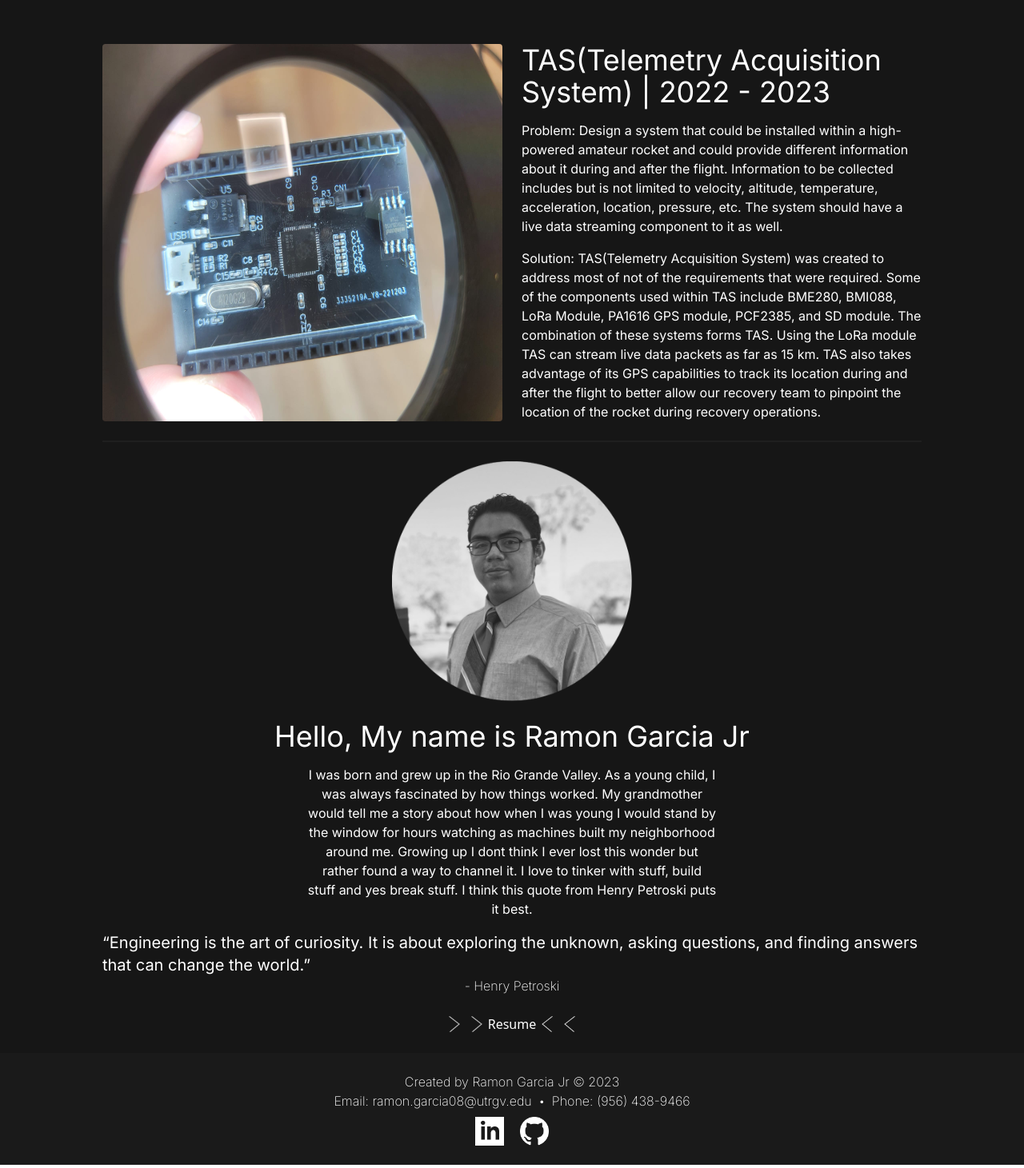
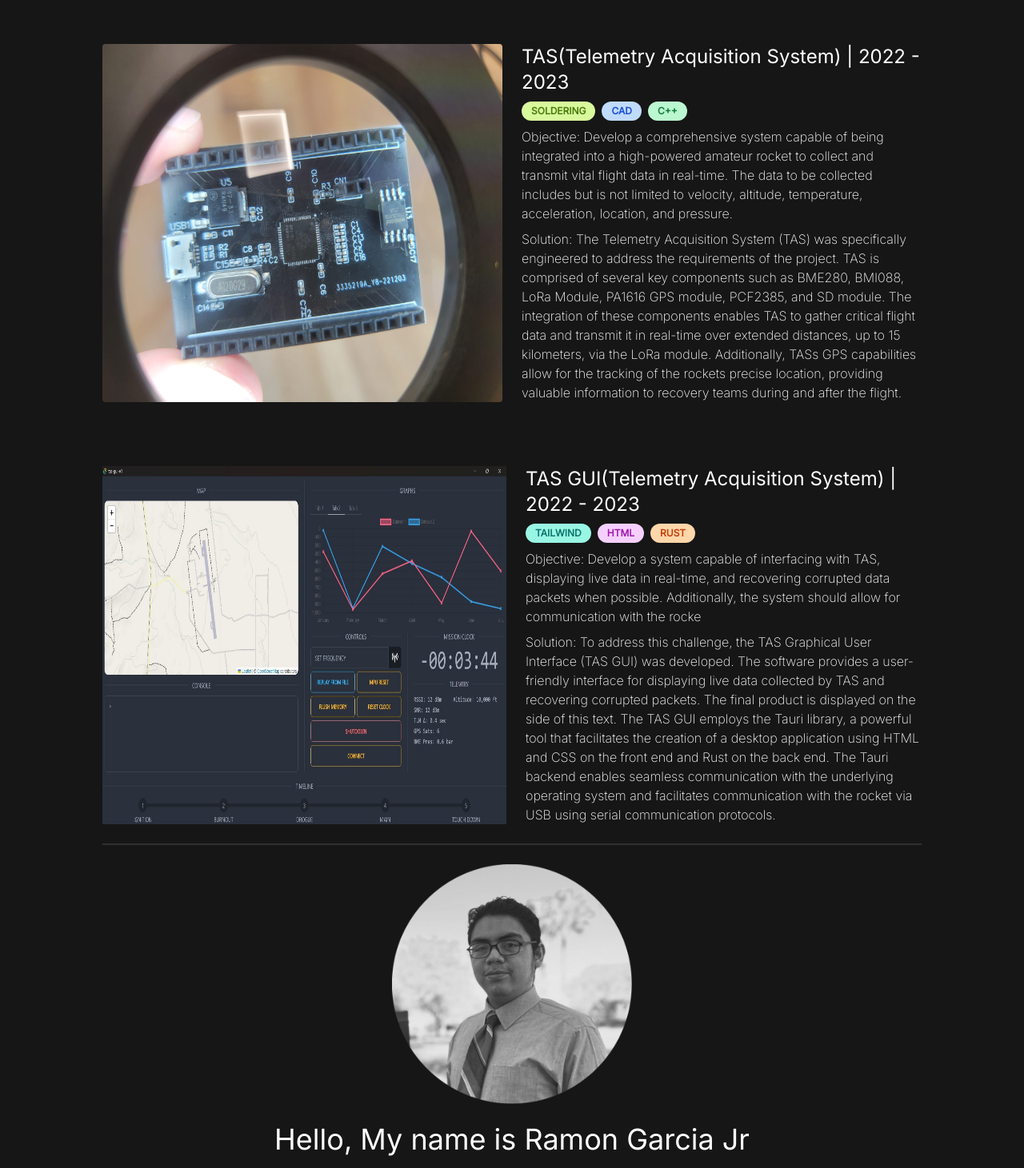
Before and after one commit to LoneCuriosity/portfolio, a Next.js app: page / in a window 1280 px wide. Shown: the part 769-2230 px from the top of the page at 80% size. Built offline with nearby package versions, Linux system fonts and the light colour scheme; what tailwindcss-dotted-background would draw is missing.

Commit message:
TAS GUI added

```diff
--- a/components/Navbar.js
+++ b/components/Navbar.js
@@ -24,7 +24,7 @@ const Navbar = () => {
                     <li><a href="/Ramon Garcia Jr - Resume.pdf" target="_blank">Resume</a></li>
                 </ul>
             </div>
-            <hr className='border-0 bg-[#1F1F1F] h-[2px]'></hr>
+            <hr className='border-0 bg-[#2F2F2F] h-[2px]'></hr>
         </div>
     );
 }
--- /dev/null
+++ b/components/Tag.js
@@ -0,0 +1,12 @@
+import { Inter } from "next/font/google"
+const inter = Inter({ weight: ["400", "200"], subsets: ["latin"] })
+
+const Tag = (props) => {
+    return (
+        <div className={`${inter.className} ${props.BgColor} flex flex-row text-white gap-2 rounded-full px-3 py-1` }>
+            <p className={`${props.TxColor} font-bold uppercase text-xs`}>{props.text}</p>
+        </div>
+    );
+}
+
+export default Tag;
--- a/pages/index.js
+++ b/pages/index.js
@@ -1,6 +1,7 @@
 import Navbar from "@/components/Navbar"
 import Image from "next/image"
 import { Inter } from "next/font/google"
+import Tag from "@/components/Tag"
 const inter = Inter({ weight: ["400", "200"], subsets: ["latin"] })
 
 export default function Home() {
@@ -25,24 +26,43 @@ export default function Home() {
 
         <div className="flex flex-row gap-6">
           <Image className="rounded" width="500" height="500" src="/TAS.jpg" alt="TAS" />
-          <div className={inter.className + " flex flex-col gap-4"}>
-            <p className="text-white text-4xl">TAS(Telemetry Acquisition System) | 2022 - 2023</p>
-            <p className="text-white">Problem: Design a system that could be installed within a high-powered amateur rocket and could provide different information about it during and after the flight. Information to be collected includes but is not limited to velocity, altitude, temperature, acceleration, location, pressure, etc. The system should have a live data streaming component to it as well.</p>
-            <p className="text-white">Solution: TAS(Telemetry Acquisition System) was created to address most of not of the requirements that were required. Some of the components used within TAS include BME280, BMI088, LoRa Module, PA1616 GPS module, PCF2385, and SD module. The combination of these systems forms TAS. Using the LoRa module TAS can stream live data packets as far as 15 km. TAS also takes advantage of its GPS capabilities to track its location during and after the flight to better allow our recovery team to pinpoint the location of the rocket during recovery operations.</p>
+          <div className={inter.className + " flex flex-col gap-2"}>
+            <p className="text-white text-2xl">TAS(Telemetry Acquisition System) | 2022 - 2023</p>
+            <div className="flex flex-row gap-2">
+              <Tag BgColor="bg-lime-200" TxColor="text-lime-700" text="Soldering" />
+              <Tag BgColor="bg-blue-200" TxColor="text-blue-700" text="CAD" />
+              <Tag BgColor="bg-green-200" TxColor="text-green-700" text="C++" />
+            </div>
+            <p className="text-white font-thin">Objective: Develop a comprehensive system capable of being integrated into a high-powered amateur rocket to collect and transmit vital flight data in real-time. The data to be collected includes but is not limited to velocity, altitude, temperature, acceleration, location, and pressure.</p>
+            <p className="text-white font-thin">Solution: The Telemetry Acquisition System (TAS) was specifically engineered to address the requirements of the project. TAS is comprised of several key components such as BME280, BMI088, LoRa Module, PA1616 GPS module, PCF2385, and SD module. The integration of these components enables TAS to gather critical flight data and transmit it in real-time over extended distances, up to 15 kilometers, via the LoRa module. Additionally, TASs GPS capabilities allow for the tracking of the rockets precise location, providing valuable information to recovery teams during and after the flight.</p>
+          </div>
+        </div>
+
+        <div className="flex flex-row gap-6">
+          <Image src="/TAS GUI.jpeg" alt="TAS GUI" width="505" height="0" className="aspect-auto" />
+          <div className={inter.className + " flex flex-col gap-2"}>
+            <p className="text-white text-2xl">TAS GUI(Telemetry Acquisition System) | 2022 - 2023</p>
+            <div className="flex flex-row gap-2">
+              <Tag BgColor="bg-teal-200" TxColor="text-teal-700" text="tailwind" />
+              <Tag BgColor="bg-fuchsia-200" TxColor="text-fuchsia-700" text="html" />
+              <Tag BgColor="bg-orange-200" TxColor="text-orange-700" text="Rust" />
+            </div>
+            <p className="text-white font-thin">Objective: Develop a system capable of interfacing with TAS, displaying live data in real-time, and recovering corrupted data packets when possible. Additionally, the system should allow for communication with the rocke</p>
+            <p className="text-white font-thin">Solution: To address this challenge, the TAS Graphical User Interface (TAS GUI) was developed. The software provides a user-friendly interface for displaying live data collected by TAS and recovering corrupted packets. The final product is displayed on the side of this text. The TAS GUI employs the Tauri library, a powerful tool that facilitates the creation of a desktop application using HTML and CSS on the front end and Rust on the back end. The Tauri backend enables seamless communication with the underlying operating system and facilitates communication with the rocket via USB using serial communication protocols.</p>
           </div>
         </div>
 
       </div>
 
-      <hr className='border-0 bg-[#1F1F1F] h-[2px] mx-[10%]'></hr>
+      <hr className='border-0 bg-[#2F2F2F] h-[2px] mx-[10%]'></hr>
 
       <div id="about" className="px-[10%] py-6 gap-6 flex jusitfy-center items-center flex-col bg-[#161616]">
         <Image className="rounded" width="300" height="300" src="/me.png" alt="TAS" />
         <div className={inter.className + " flex flex-col gap-4 items-center"}>
           <p className="text-white text-4xl">Hello, My name is Ramon Garcia Jr</p>
-          <p className="text-white px-[25%] text-center">I was born and grew up in the Rio Grande Valley. As a young child, I was always fascinated by how things worked. My grandmother would tell me a story about how when I was young I would stand by the window for hours watching as machines built my neighborhood around me. Growing up I dont think I ever lost this wonder but rather found a way to channel it. I love to tinker with stuff, build stuff and yes break stuff. I think this quote from Henry Petroski puts it best.</p>
+          <p className="text-white px-[25%] text-center font-thin">I was born and grew up in the Rio Grande Valley. As a young child, I was always fascinated by how things worked. My grandmother would tell me a story about how when I was young I would stand by the window for hours watching as machines built my neighborhood around me. Growing up I dont think I ever lost this wonder but rather found a way to channel it. I love to tinker with stuff, build stuff and yes break stuff. I think this quote from Henry Petroski puts it best.</p>
           <div className="flex justify-center flex-col items-center">
-            <q className="text-white text-xl">Engineering is the art of curiosity. It is about exploring the unknown, asking questions, and finding answers that can change the world.</q>
+            <q className="text-white text-lg">Engineering is the art of curiosity. It is about exploring the unknown, asking questions, and finding answers that can change the world.</q>
             <p className="text-white font-thin">- Henry Petroski</p>
           </div>
         </div>
@@ -55,7 +75,7 @@ export default function Home() {
         </button>
       </div>
 
-      <div className={inter.className + " bg-[#1a1a1a] py-6 flex flex-col justify-center items-center"}>
+      <div className={inter.className + " bg-[#2F2F2F] py-6 flex flex-col justify-center items-center"}>
         <p className="text-white font-thin">Created by Ramon Garcia Jr &copy; 2023</p>
         <div className={inter.className + " gap-2 font-thin flex flex-row text-white"}>
           <a href="mailto:ramon.garcia08@utrgv.edu">Email: ramon.garcia08@utrgv.edu</a>
```
Also changed, not shown: public/TAS GUI.jpeg (added).
